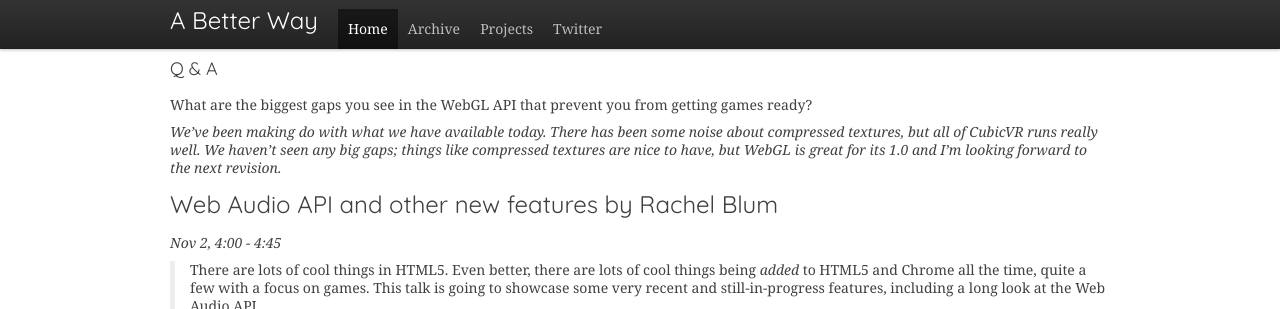
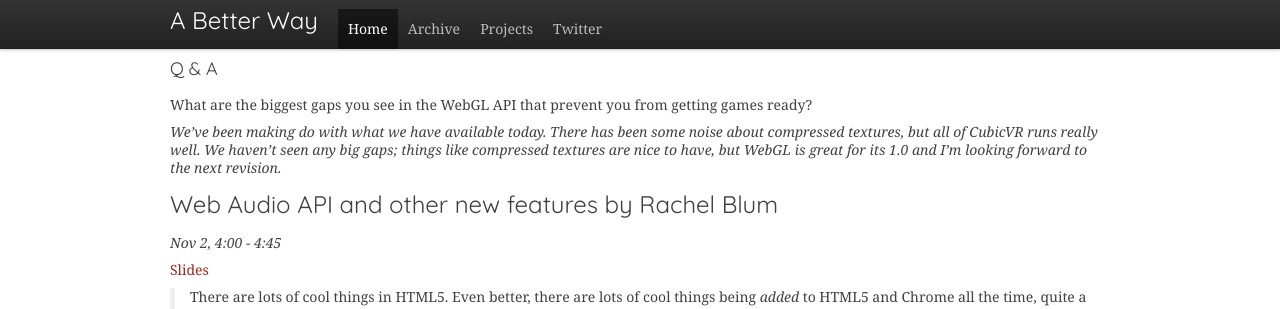
Before and after one commit to ajacksified/ajacksified.github.com, a Jekyll site: the page built from _posts/2011-11-01-new-game-conf-liveblog.markdown, in a window 1280 px wide and 900 px high, scrolled down 27151 px, cut to the strip 0-309 px from the top of the window. Built offline with Jekyll 4.4.1, drawn with Linux system fonts in a browser that asks for light colours; nearby versions of some CDN libraries; some web fonts are replaced; Markdown is read by kramdown in place of the engine named in the settings; comment, search, counter and statistics services are not loaded.

Commit message:
Slides for Rachel Blum's presentation

```diff
--- a/_posts/2011-11-01-new-game-conf-liveblog.markdown
+++ b/_posts/2011-11-01-new-game-conf-liveblog.markdown
@@ -1667,6 +1667,8 @@ but WebGL is great for its 1.0 and I'm looking forward to the next revision.*
 ## Web Audio API and other new features by Rachel Blum
 *Nov 2, 4:00 - 4:45*
 
+[Slides](http://ngc11-groby.appspot.com/#1)
+
 > There are lots of cool things in HTML5. Even better, there are lots of cool
 > things being _added_ to HTML5 and Chrome all the time, quite a few with a focus
 > on games. This talk is going to showcase some very recent and still-in-progress
```
